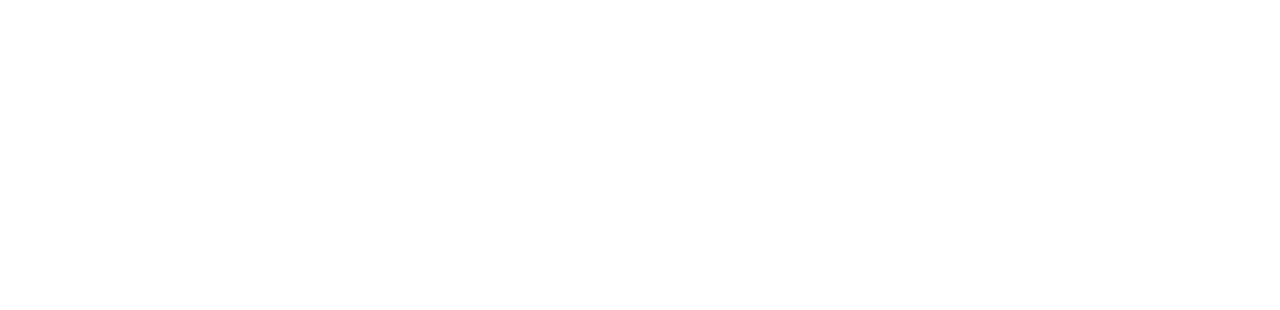
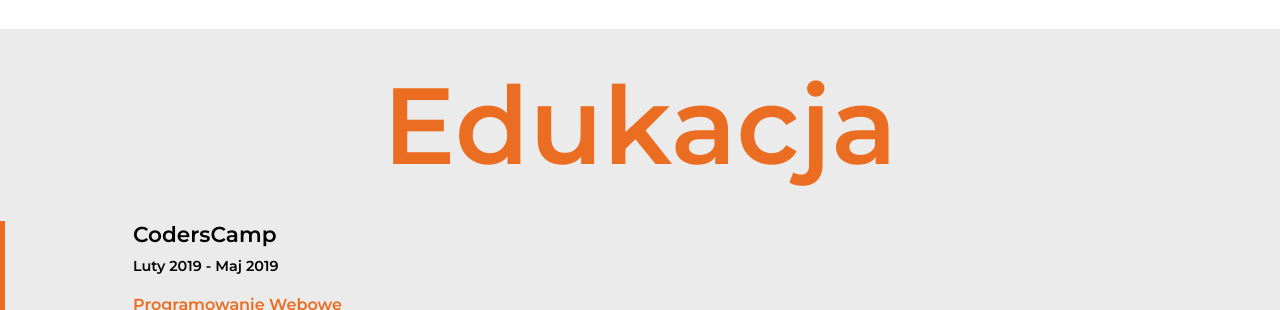
Before and after one commit to matpich/matpichBCsite, a React (Create React App) app: page / in a window 1280 px wide. Shown: the part 2490-2800 px from the top of the page. Before the commit the page ends 2519 px from the top, so only its background shows below. Built offline with nearby package versions, Linux system fonts and the light colour scheme.

Commit message:
Start education section

```diff
--- /dev/null
+++ b/src/about.json
@@ -0,0 +1,20 @@
+{
+    "codersCamp": {
+        "title":"CodersCamp",
+        "date": "Luty 2019 - Maj 2019",
+        "topic":"Programowanie Webowe",
+        "desc": "Lorem, ipsum dolor sit amet consectetur adipisicing elit.Recusandae ex debitis reprehenderit tempore est itaque velit laudantium error ? Dolorum illum repudiandae ad ? Illum quaerat sapiente veniam ut.",
+        "link":"https://coderscamp.pl/",
+        "source":"www.coderscamp.pl"
+    },
+
+    "swps": {
+        "title":"SWPS Uniwersytet Humanistycznospołeczny we Wrocławiu",
+        "date":"Październik 2012 - Lipiec 2015",
+        "topic":"licencjat Grafika - Komunikacja wizerunkowa",
+        "desc":"Lorem, ipsum dolor sit amet consectetur adipisicing elit.Recusandae ex debitis reprehenderit tempore est itaque velit laudantium error ? Dolorum illum repudiandae ad ? Illum quaerat sapiente veniam ut.",
+        "link":"https://www.swps.pl/wroclaw",
+        "source":"www.swps.pl"
+    }
+
+}
--- a/src/components/App/App.js
+++ b/src/components/App/App.js
@@ -1,8 +1,9 @@
 import React from "react";
 
 import Welcome from "../Welcome/Welcome";
-import WhoAmI from "../WhoAmI/WhoAmI"
-import Menu from "../Menu/Menu"
+import WhoAmI from "../WhoAmI/WhoAmI";
+import Menu from "../Menu/Menu";
+import EduExp from "../EduExp/EduExp"
 
 class App extends React.Component {
     render() {
@@ -11,6 +12,7 @@
                 <Welcome />
                 <Menu />
                 <WhoAmI />
+                <EduExp />
             </div>
         )
     }
--- /dev/null
+++ b/src/components/EduExp/EduExp.css
@@ -0,0 +1,10 @@
+@import "../../styles/global.css";
+
+.edu-exp {
+    background-color: #ebebeb;
+
+    display: flex;
+    justify-content: center;
+    flex-direction: column;
+    align-items: center;
+}
--- /dev/null
+++ b/src/components/EduExp/EduExp.js
@@ -0,0 +1,28 @@
+import React from "react";
+
+import "./EduExp.css"
+import EduExpElement from "../EduExpElement/EduExpElement";
+import {codersCamp, swps} from "../../about.json"
+
+export default () => {
+    return (
+        <section className="edu-exp">
+            <h1 className="section-title">Edukacja</h1>
+            <EduExpElement
+                title={codersCamp.title}
+                date={codersCamp.date}
+                topic={codersCamp.topic}
+                desc={codersCamp.desc}
+                link={codersCamp.link}
+                source={codersCamp.source} />
+
+            <EduExpElement
+                title={swps.title}
+                date={swps.date}
+                topic={swps.topic}
+                desc={swps.desc}
+                link={swps.link}
+                source={swps.source} />
+        </section>
+    )
+}
--- /dev/null
+++ b/src/components/EduExpElement/EduExpElement.css
@@ -0,0 +1,52 @@
+@import "../../styles/global.css";
+
+.element {
+    margin-top: 30px;
+    padding: 0 10%;
+    border-left: 5px solid var(--main-color-orange);
+}
+
+.title {
+    font-weight: 600;
+    font-size: 1.35em;
+}
+
+.date {
+    margin-top: 10px;
+    font-weight: 600;
+    font-size:0.9em;
+}
+
+.desc, .topic {
+    margin-top: 20px;
+}
+
+.topic {
+    color: var(--main-color-orange);
+    font-weight: 600;
+}
+
+.source {
+    margin-top: 20px;
+    display: flex;
+    align-items: center;
+}
+
+.source:hover {
+    color: var(--main-color-orange);
+}
+
+.link {
+    color: black;
+    text-decoration: none;
+    font-weight: 600;
+}
+
+.link:visited {
+    color: black;
+}
+
+.fas {
+    margin-right: 15px;
+    cursor: pointer;
+}
--- /dev/null
+++ b/src/components/EduExpElement/EduExpElement.js
@@ -0,0 +1,20 @@
+import React from "react"
+
+import "./EduExpElement.css";
+
+export default (props) => {
+    return (
+        <div className="element">
+            <div className="title">{props.title}</div>
+            <div className="date">{props.date}</div>
+
+            <div className="topic">{props.topic}</div>
+            <p className="desc">{props.desc}</p>
+
+            <div className="source">
+                <i className="fas fa-link"></i>
+                <a className="link" href={props.link} target="_blank">{props.source}</a>
+            </div>
+        </div>
+    )
+}
--- a/src/components/Menu/Menu.css
+++ b/src/components/Menu/Menu.css
@@ -4,6 +4,9 @@
     display: flex;
     flex-direction: column;
     color:white;
+
+    top: 0;
+    position: sticky;
 }
 
 #menu a, .menu-trigger {
```
